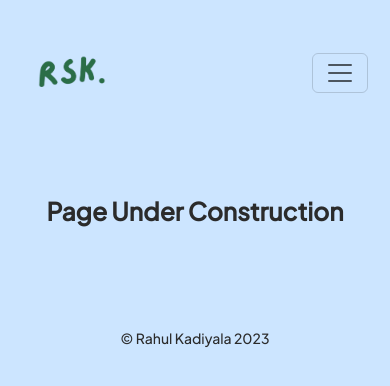
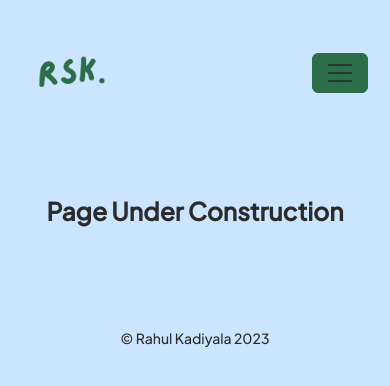
Before and after one commit to nolimitrahul/rahulkadiyalawebsite, a plain HTML site: page about.html in a window 390 px wide. Drawn offline with nearby package versions, Linux system fonts and the light colour scheme.

Commit message:
toggler bg color

```diff
--- a/css/about.css
+++ b/css/about.css
@@ -51,6 +51,11 @@ nav .section {
   text-decoration: none;
 }
 
+.navbar-toggler {
+  border-color: #2c6e49;
+  background-color: #2c6e49;
+}
+
 #hero {
   width: 100%;
   height: 100%;
--- a/css/contact.css
+++ b/css/contact.css
@@ -49,6 +49,11 @@ nav .section {
   margin-right: 40px;
   color: #2b2b2b;
   text-decoration: none;
+}
+
+.navbar-toggler {
+  border-color: #2c6e49;
+  background-color: #2c6e49;
 }
 
 #hero {
--- a/css/photogallery.css
+++ b/css/photogallery.css
@@ -49,6 +49,11 @@ nav .section {
   margin-right: 40px;
   color: #2b2b2b;
   text-decoration: none;
+}
+
+.navbar-toggler {
+  border-color: #2c6e49;
+  background-color: #2c6e49;
 }
 
 #hero {
--- a/css/referrallinks.css
+++ b/css/referrallinks.css
@@ -51,6 +51,11 @@ nav .section {
   text-decoration: none;
 }
 
+.navbar-toggler {
+  border-color: #2c6e49;
+  background-color: #2c6e49;
+}
+
 #hero {
   width: 100%;
   height: 100%;
```
